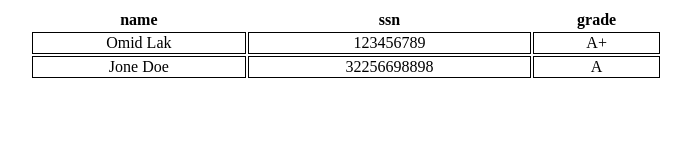
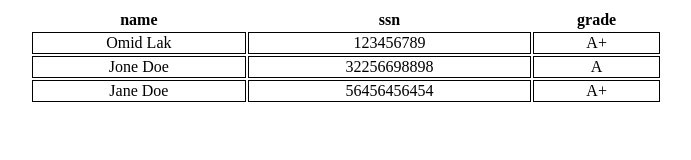
Before and after one commit to omidlmazaheri/tableSample, a plain HTML site: page index.html in a window 1280 px wide. Shown: the whole page, without its empty margins (294-985 px from the left). Drawn offline with Linux system fonts and the light colour scheme.

Commit message:
another tr

```diff
--- a/index.html
+++ b/index.html
@@ -35,6 +35,11 @@
             <td>32256698898</td>
             <td>A</td>
         </tr>
+        <tr>
+            <td>Jane Doe</td>
+            <td>56456456454</td>
+            <td>A+</td>
+        </tr>
     </table>
 
 </body>
```
